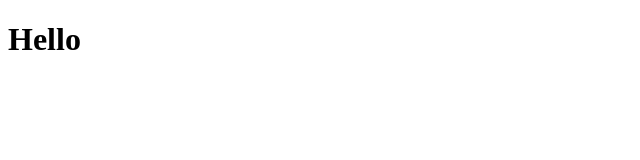
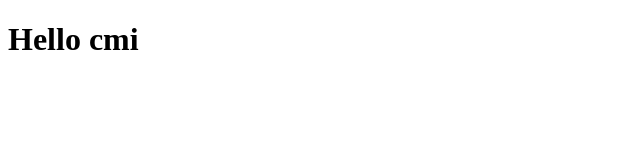
Before and after one commit to bscscmi19-23/bscscmi19-23.github.io, a plain HTML site: page index.html in a window 1280 px wide. Shown: the full height of the page, 0-640 px from the left. Drawn offline with Linux system fonts and the light colour scheme.

Commit message:
sample edit

```diff
--- a/index.html
+++ b/index.html
@@ -7,6 +7,6 @@
     <title>CMI</title>
 </head>
 <body>
-    <h1>Hello</h1>
+    <h1>Hello cmi</h1>
 </body>
 </html>
```
